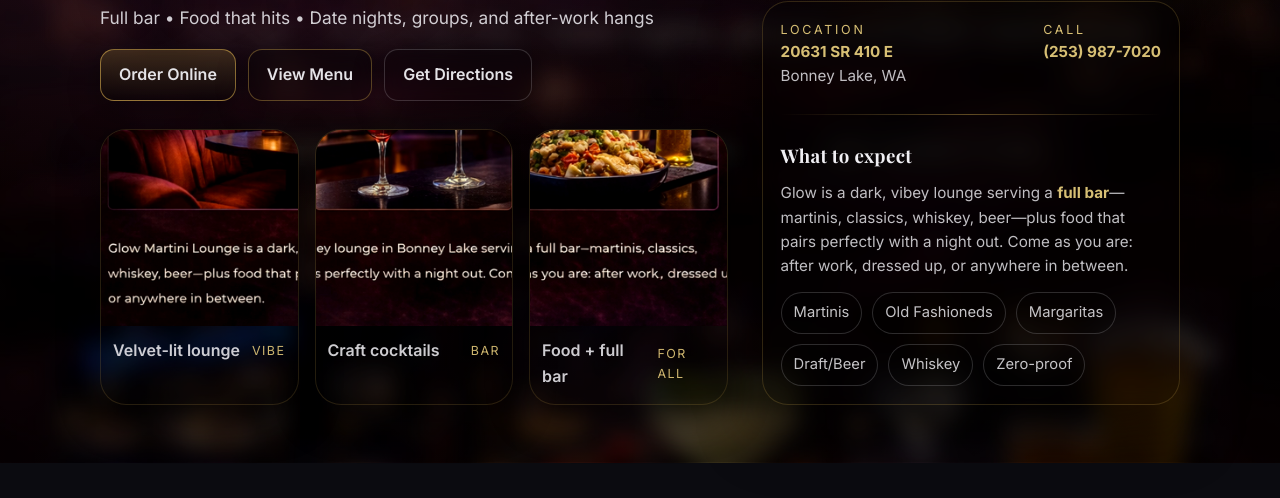
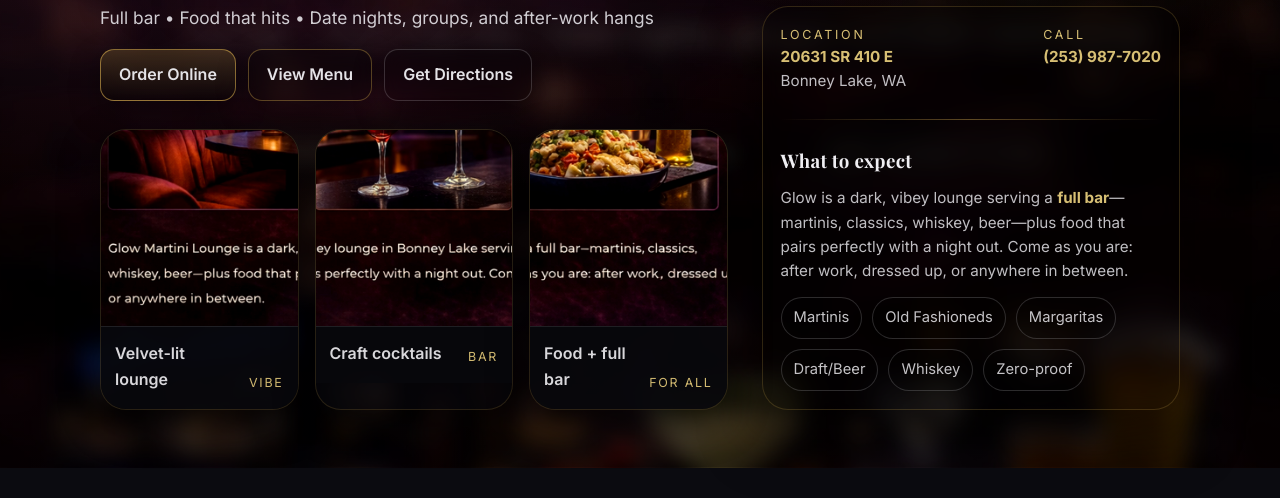
Before and after one commit to caseymorrs23/glowmartini, a plain HTML site: page index.html in a window 1280 px wide. Shown: the part 302-800 px from the top of the page. Drawn offline with nearby package versions, Linux system fonts and the light colour scheme.

Commit message:
Add files via upload

```diff
--- a/assets/css/styles.css
+++ b/assets/css/styles.css
@@ -211,12 +211,14 @@ nav a:hover{ color: var(--gold2); }
   display:grid;
   grid-template-columns: repeat(3, 1fr);
   gap: 16px;
+  position: relative;
+  z-index: 2;
 }
 .card{
   border-radius: var(--radius2);
   overflow:hidden;
   border: 1px solid rgba(201,162,74,.18);
-  background: rgba(0,0,0,.25);
+  background: rgba(8,8,12,.62);
   box-shadow: 0 14px 40px rgba(0,0,0,.45);
 }
 .card img{
@@ -225,22 +227,32 @@ nav a:hover{ color: var(--gold2); }
   filter: saturate(1.05) contrast(1.05);
 }
 .card .cap{
-  padding: 12px 12px 14px;
+  padding: 14px 14px 16px;
   display:flex;
   justify-content:space-between;
-  align-items:center;
+  align-items:flex-end;
   gap: 12px;
+  background: rgba(8,8,12,.78);
+  border-top: 1px solid rgba(239,238,242,.10);
 }
 .card .cap span{
   font-weight:600;
-  color: rgba(239,238,242,.86);
+  color: rgba(239,238,242,.90);
+  flex: 1 1 auto;
+  min-width: 0;
+  display: -webkit-box;
+  -webkit-line-clamp: 2;
+  -webkit-box-orient: vertical;
+  overflow: hidden;
 }
 .card .cap em{
   font-style:normal;
-  color: rgba(227,201,122,.90);
-  letter-spacing:.12em;
+  color: rgba(227,201,122,.92);
+  letter-spacing:.14em;
   text-transform:uppercase;
   font-size:.78rem;
+  white-space: nowrap;
+  flex: 0 0 auto;
 }
 
 /* Sections */
@@ -392,3 +404,14 @@ nav a:hover{ color: var(--gold2); }
   header.open .nav-cta{ display:flex; position:absolute; top: 250px; left: 16px; right:16px; justify-content:stretch; }
   header.open .nav-cta .btn{ width:100%; }
 }
+
+
+@media (max-width: 560px){
+  .cap{
+    padding: 12px 12px 14px;
+  }
+  .cap em{
+    font-size: .74rem;
+    letter-spacing: .12em;
+  }
+}
```
